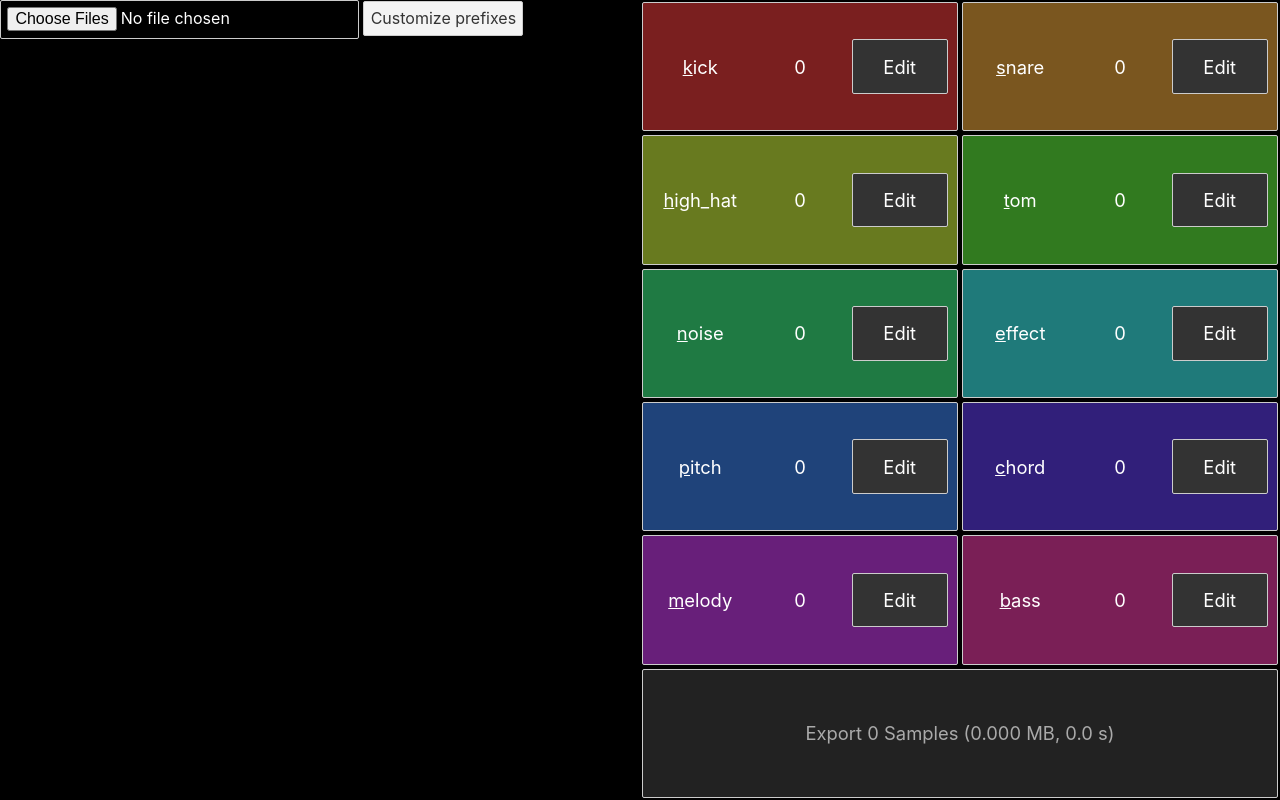
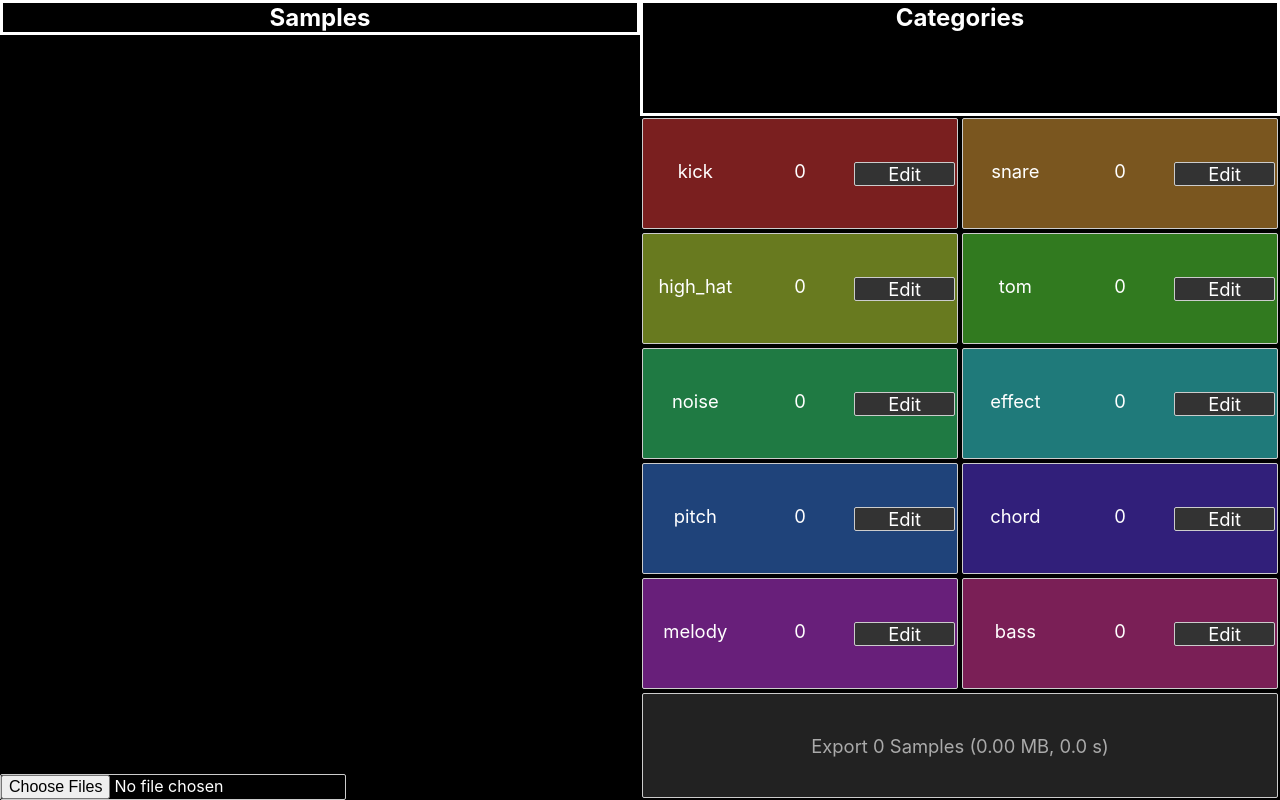
Before and after one commit to EvanBurnette/samplekiller, a Svelte app: page / in a window 1280 px wide. Built offline with nearby package versions, Linux system fonts and the light colour scheme.

Commit message:
Focus works as expected in edit mode

```diff
--- a/src/App.svelte
+++ b/src/App.svelte
@@ -1,250 +1,350 @@
 <script>
   // import { subscribe } from "svelte/internal";
   // import {onMount} from 'svelte';
-	class Bucket {
-		constructor(name, hslstring){
-			this.name = name;
-			this.samples = new Set()
-			this.shortcut = this.name.charAt(0).toUpperCase()
-			this.size = 0
-			this.duration = 0
-			this.hslstring = hslstring
+  class arraySet extends Array {
+    add(item) {
+      if (this.includes(item)) {
+        return;
+      } else {
+        this.push(item);
+        // this.sort((a, b) => a - b)
       }
     }
-	let editMode = {"active": false, "category": ""}
-	let fileInput = {'files': []}
-	let samples = []
-	let sampleReaders = []
-	let samplesSrc = []
-	let samplesAudio = []
-	let linkList = []
-	let buckets = []
+    delete(item) {
+      let index = this.indexOf(item);
+      if (index > -1) {
+        this.splice(index, 1);
+      }
+    }
+    has(item) {
+      return this.includes(item);
+    }
+  }
+  class Bucket {
+    constructor(name, hslstring) {
+      this.name = name;
+      this.samples = new arraySet();
+      this.shortcut = this.name.charAt(0).toUpperCase();
+      this.size = 0;
+      this.duration = 0;
+      this.hslstring = hslstring;
+    }
+	setname(newname) {
+		this.name = newname;
+		this.shortcut = this.name.charAt(0).toUpperCase();
+	}
+  }
+
+  let editMode = { active: false, category: "", index: 0 };
+  let editCategories = false;
+  let fileInput = { files: [] };
+  let samples = [];
+  let sampleReaders = [];
+  let samplesSrc = [];
+  let samplesAudio = [];
+  let linkList = [];
+  let buckets = [];
   let defaultBuckets = [
-	'kick',
-	'snare',
-	'high_hat',
-	'tom',
-	'noise',
+    "kick",
+    "snare",
+    "high_hat",
+    "tom",
+    "noise",
 
-	'effect',
-	'pitch',
-	'chord',
-	'melody',
-	'bass',
-]
+    "effect",
+    "pitch",
+    "chord",
+    "melody",
+    "bass",
+  ];
 
-	$: classified = buckets.reduce((accum, current) => {
-		return accum + current.samples.size
+  $: classified = buckets.reduce((accum, bucket) => {
+    return accum + bucket.samples.length;
   }, 0);
 
-	$: megabytes = (buckets.reduce((accum, bucket) => {
-		return accum + bucket.size
-	}, 0) / (1024**2)).toFixed(3);
+  $: megabytes = (
+    buckets.reduce((accum, bucket) => {
+      return accum + bucket.size;
+    }, 0) /
+    1024 ** 2
+  ).toFixed(2);
 
-	$: duration = (buckets.reduce((accum, bucket) => {
-		return accum + bucket.duration
-	}, 0) ).toFixed(1);
+  $: duration = buckets
+    .reduce((accum, bucket) => {
+      return accum + bucket.duration;
+    }, 0)
+    .toFixed(1);
 
-	buckets = defaultBuckets.map((item, index) => new Bucket(item, `background-color: hsl(${360*index/defaultBuckets.length}, 60%, 30%);`))
+    var activeSampleButtons = []
+	$: {
+    // console.log(samples)
+    activeSampleButtons = []
+    if (samples) {
+    Object.keys(samples).forEach((key, index) => {
+      let sample = samples[key]
+      if (editMode.active) {
+        if (editMode.category == sample.category) activeSampleButtons.push(index)
+      }
+      else activeSampleButtons.push(index)
+    })
+    console.log(activeSampleButtons)
+  }
+  }
+
+  buckets = defaultBuckets.map(
+    (item, index) =>
+      new Bucket(
+        item,
+        `background-color: hsl(${
+          (360 * index) / defaultBuckets.length
+        }, 60%, 30%);`
+      )
+  );
   let handleChange = async () => {
-		samples = fileInput.files
-		sampleReaders.length = samples.length
+    samples = fileInput.files;
+    sampleReaders.length = samples.length;
     Object.keys(samples).forEach((_, index) => {
-			sampleReaders[index] = new FileReader()
-			sampleReaders[index].readAsDataURL(samples[index])
-			sampleReaders[index].onload = e => {
-				samplesSrc[index] = e.target.result
-			}
-		})
-	}
+      sampleReaders[index] = new FileReader();
+      sampleReaders[index].readAsDataURL(samples[index]);
+      sampleReaders[index].onload = (e) => {
+        samplesSrc[index] = e.target.result;
+      };
+		// sampleSrc[index] = await sampleReaders.onload().target.result
+    });
+  };
   let renameAndDownload = (prefix, originalfilename, src) => {
-		let link = document.createElement('a')
-		link.download = prefix + originalfilename
-		link.href = src
-		link.click()
-	}
+    let link = document.createElement("a");
+    link.download = prefix + originalfilename;
+    link.href = src;
+    link.click();
+  };
   let exportSamples = () => {
     buckets.forEach((bucket) => {
       bucket.samples.forEach((sample) => {
-				renameAndDownload(bucket.name, samples[sample].name, samplesSrc[sample])
-			})
-		})
+        renameAndDownload(
+          bucket.name,
+          samples[sample].name,
+          samplesSrc[sample]
+        );
+      });
+    });
+  };
+
+  let position = 0;
+  let handleArrowKey = (code) => {
+    if (editMode.active){
+      if (code == "ArrowDown") {
+        if (editMode.index < activeSampleButtons.length - 1) {
+          editMode.index += 1;
+        }
       }
 
-	let position = 0
-	let handleArrowKey = (code) => {
-		// let subSet = null;
-			// if (editMode.active) {
-				// console.log('editMode.active is true')
-				// buckets.forEach((bucket) => {
-				// 	if (bucket.name == editMode.category) {
-				// 		subSet = bucket.samples
-				// 		return
-				// 	}})
-				// }
-		if (code == 'ArrowDown'){
+      if (code == "ArrowUp") {
+        if (editMode.index > 0) {
+          editMode.index -= 1;
+        }
+      }
+      linkList[activeSampleButtons[editMode.index]].focus();
+    }
+    else {
+      if (code == "ArrowDown") {
         if (position < linkList.length - 1) {
-				position += 1
-				// console.log('down pressed')
+          position += 1;
         }
-			// if (editMode.subSet.size > 0 && editMode.active) {
-			// 	while (!editMode.subSet.has(position)) {
-			// 		position += 1
-			// 		}
-			// 	}
       }
 
-		if (code == 'ArrowUp') {
-			position -= 1
-			if (position < 0){
-				position = 0
+      if (code == "ArrowUp") {
+        if (position > 0) {
+          position -= 1;
         }
       }
-		linkList[position].focus()
+      linkList[position].focus();
     }
+  };
 
   let scrubCategories = () => {
     buckets.forEach((bucket) => {
       if (samples[position].category == bucket.name) {
-					bucket.samples.delete(position)
-					bucket.size -= samples[position].size
-					bucket.duration -= samplesAudio[position].duration
-					samples[position].hslstring = ";"
-					samples[position].category = ''
+        bucket.samples.delete(position);
+        bucket.size -= samples[position].size;
+        bucket.duration -= samplesAudio[position].duration;
+        samples[position].hslstring = ";";
+        samples[position].category = "";
+		buckets = buckets
+        return;
+      }
+      return;
+    });
+  };
+
+  let handleKeydown = (key) => {
+    if (key.code == "Tab" || key.code == "Enter" || key.code == "Space") {
+      return;
+    }
+    // if (editMode.active && key.code.slice(3) != "X") {
+    //   return;
+    // }
+    key.preventDefault();
+
+    if (key.code == "ArrowDown" || key.code == "ArrowUp") {
+      handleArrowKey(key.code);
+      return;
+    }
+
+    if (key.code.slice(0, 3) == "Key") {
+      console.log(key.code.slice(3));
+      let bucketSet = false;
+      if (key.code.slice(3) == "X") {
+        scrubCategories();
+        bucketSet = true;
+        // buckets = buckets;
+        // return
+      } else {
+        buckets.forEach((bucket) => {
+          if (key.code.slice(3) == bucket.shortcut) {
+			scrubCategories();
+            // console.log(key.code + " is a shortcut")
+            bucketSet = true;
+            if (bucket.samples.has(position)) {
+              return;
+            }
+            bucket.samples.add(position);
+            bucket.size += samples[position].size;
+            bucket.duration += samplesAudio[position].duration;
+            samples[position].hslstring = bucket.hslstring || ';';
+            samples[position].category = bucket.name;
+            buckets = buckets;
+            // console.log(bucket.samples)
             return
           }
-				return
-			})
-	}
-
-	let handleKeydown = (key) => {
-		if (key.code == 'Tab' || key.code == 'Enter' || key.code == "Space"){
-			return
-		}
-		if (editMode.active && key.code.slice(3) != 'X'){return}
-		key.preventDefault()
-
-		if (key.code == "ArrowDown" || key.code == "ArrowUp"){
-		handleArrowKey(key.code)
-		return
-		}
-
-		if (key.code.slice(0,3) == 'Key'){
-			console.log(key.code.slice(3))
-			let bucketSet = false
-			if (key.code.slice(3) == 'X'){
-				scrubCategories()
-				bucketSet = true
-				buckets = buckets
-				// return
-			}
-			else {
-				buckets.forEach((bucket) => {
-				if (key.code.slice(3) == bucket.shortcut){
-				scrubCategories()
-				// console.log(key.code + " is a shortcut")
-				bucketSet = true
-				if (bucket.samples.has(position)){return}
-				bucket.samples.add(position)
-				bucket.size += samples[position].size
-				bucket.duration += samplesAudio[position].duration
-				samples[position].hslstring = bucket.hslstring
-				samples[position].category = bucket.name
-				buckets = buckets
-				// console.log(bucket.samples)
-				// return
-			}
-		})
+		  buckets = buckets;
+        });
       }
       if (bucketSet) {
-			setTimeout(()=>{handleArrowKey("ArrowDown")}, 1)
+        setTimeout(() => {
+          if (editMode.active) {
+            if (editMode.index >= activeSampleButtons.length) {
+              editMode.index -= 1
+            }
+            linkList[activeSampleButtons[editMode.index]].focus();
+          }
+          else handleArrowKey("ArrowDown");
+        }, 1);
+
+        bucketSet = false;
       }
     }
-}
+  };
+</script>
 
-</script>
 <!-- svelte-ignore a11y-media-has-caption -->
 <!-- <audio src={audioSrc} controls></audio> -->
 <svelte:head>
   <style>
-		body{
+    body {
       background: black;
       padding: 0;
       margin: 0;
       color: white;
+      box-sizing: border-box;
+    }
+    body::-webkit-scrollbar {
+      display: none;
+    }
+    body * {
+      padding: 0;
+      margin: 0;
     }
   </style>
 </svelte:head>
 
 <main
-on:keydown={(key) => {handleKeydown(key)}}
+  on:keydown={
+  (key) => {
+	if (!editCategories){
+    	handleKeydown(key);
+	}
+  }}
 >
   <div id="setup">
-<input multiple accept="audio/*" type="file" id="fileInput" width="200px"
+    <input
+      multiple
+      accept="audio/*"
+      type="file"
+      id="fileInput"
+
       on:change={handleChange}
-bind:this={fileInput}>
-<button id='customize'>Customize prefixes</button></div>
+      bind:this={fileInput}
+    />
+  </div>
   <ul class="samples">
     {#if editMode.active}
+      <h2>Edit {editMode.category} samples</h2>
       <p>Press x to remove selected sample from {editMode.category} category</p>
+	  {:else}
+	  <h2>Samples</h2>
     {/if}
     {#each samples as sample, index}
       {#if editMode.active}
         {#if sample.category == editMode.category}
-			<button bind:this={linkList[index]} style={samples[index].hslstring}
+          <button
+		  	class="sampleButton"
+            bind:this={linkList[index]}
+            style={samples[index].hslstring}
             on:focus={() => {
-			position = index
-			linkList[index].click()
-		}
-			}
-			on:blur={() => { //when button loses focus
-				samplesAudio[index].pause()
-				samplesAudio[index].currentTime = 0
-				}
-			}
+              position = index;
+              editMode.index = activeSampleButtons.indexOf(position)
+              if (editMode.index < 0) editMode.index = 0
+              linkList[index].click();
+            }}
+            on:blur={() => {
+              //when button loses focus
+              samplesAudio[index].pause();
+              samplesAudio[index].currentTime = 0;
+            }}
             on:click={() => {
-				if (samplesAudio[index].paused){
-					samplesAudio[index].currentTime = 0
-					samplesAudio[index].play()
-					return
-				}
-				else {
-					samplesAudio[index].pause()
-					samplesAudio[index].currentTime = 0
+              if (samplesAudio[index].paused) {
+                samplesAudio[index].currentTime = 0;
+                samplesAudio[index].play();
+                return;
+              } else {
+                samplesAudio[index].pause();
+                samplesAudio[index].currentTime = 0;
               }
             }}
             ><div>
               <p>{sample.category ? sample.category : ""}{sample.name}</p>
               <!-- <p>size:{sample.size}</p> -->
               <!-- svelte-ignore a11y-media-has-caption -->
-				{#if Math.abs(index - position) < 20}
+              <!-- {#if Math.abs(index - position) < 20} -->
               <!--Added this feature to allow loading of more than 200+ samples-->
-					<audio src={samplesSrc[index]} bind:this={samplesAudio[index]}></audio>
-				{/if}
+              <audio src={samplesSrc[index]} bind:this={samplesAudio[index]} />
+              <!-- {/if} -->
             </div>
           </button>
         {/if}
       {:else}
-	<button bind:this={linkList[index]} style={samples[index].hslstring}
+	  <button
+	  	class="sampleButton"
+          bind:this={linkList[index]}
+          style={samples[index].hslstring}
           on:focus={() => {
-	position = index
-	linkList[index].click()
-}
-	}
-	on:blur={() => { //when button loses focus
-		samplesAudio[index].pause()
-		samplesAudio[index].currentTime = 0
-		}
-	}
+            position = index;
+            linkList[index].click();
+          }}
+          on:blur={() => {
+            //when button loses focus
+            samplesAudio[index].pause();
+            samplesAudio[index].currentTime = 0;
+          }}
           on:click={() => {
-		if (samplesAudio[index].paused){
-			samplesAudio[index].currentTime = 0
-			samplesAudio[index].play()
-			return
-		}
-		else {
-			samplesAudio[index].pause()
-			samplesAudio[index].currentTime = 0
+            if (samplesAudio[index].paused) {
+              samplesAudio[index].currentTime = 0;
+              samplesAudio[index].play();
+              return;
+            } else {
+              samplesAudio[index].pause();
+              samplesAudio[index].currentTime = 0;
             }
           }}
           ><div>
@@ -253,106 +353,143 @@ bind:this={fileInput}>
             <!-- svelte-ignore a11y-media-has-caption -->
             {#if Math.abs(index - position) < 10}
               <!--Added this feature to allow loading of more than 200+ samples-->
-			<audio src={samplesSrc[index]} bind:this={samplesAudio[index]}></audio>
+              <audio src={samplesSrc[index]} bind:this={samplesAudio[index]} />
             {/if}
           </div>
         </button>
       {/if}
     {/each}
-
+	<br>
   </ul>
   <ul class="buckets">
+    <h2 id="customize">
+      Categories
+	  <br>
+      <!-- <button id="customize_categories" on:click={() => editCategories = !editCategories}>{editCategories ? 'Exit Category Edit Mode' : 'Edit Categories'}</button> -->
+    </h2>
     {#each buckets as bucket, index}
-	<button class="bucket"
-	style={bucket.hslstring}
-	><li><p>
-		{#if editMode.active && editMode.category == bucket.name}
+      <button class="bucket" style={bucket.hslstring}>
+		<li>
+          <p contenteditable='true'
+		  bind:innerHTML={defaultBuckets[index]}
+		  on:focus={() => editCategories = true}
+		  on:blur={() => {
+			bucket.setname(defaultBuckets[index])
+			buckets = buckets
+			editCategories = false
+			}}>
+            <!-- {#if editMode.active && editMode.category == bucket.name}
 		<div class="prefixEdit">
 			<label for="prefixEditInput"></label>
 			<input id="prefixEditInput" class="categoryNameInput" type="text" value={bucket.name}>
 		</div>
-		{/if}
-		<u>{bucket.name[0]}</u>{bucket.name.slice(1)}</p><p>{bucket.samples.size}</p>
-		<button class='edit' on:click={() => {
-			if (editMode.category == bucket.name || editMode.category == ''){
-				editMode.active = !editMode.active
+		{/if} -->
+            <u>{bucket.name[0]}</u>{bucket.name.slice(1)}
+          </p>
+          <p>{bucket.samples.length}</p>
+          <button
+            class="edit"
+            on:click={() => {
+              editMode.index = 0
+              if (editMode.category == bucket.name || editMode.category == "") {
+                editMode.active = !editMode.active;
+              } else if (
+                editMode.category != bucket.name &&
+                editMode.active == false
+              ) {
+                editMode.active = true;
               }
-			else if (editMode.category != bucket.name && editMode.active == false){
-				editMode.active = true
-			}
-			editMode.category = bucket.name
-			editMode.subSet = bucket.samples
-		}}>Edit</button></li>
+              editMode.category = bucket.name;
+			  activeSampleButtons = document.getElementsByClassName('sampleButton')
+			//   console.log(Object.keys(activeSampleButtons.length))
+              // editMode.subSet = bucket.samples
+            }}>Edit</button>
+        </li>
       </button>
     {/each}
-	<button id='export' on:click={exportSamples}><p>Export {classified} Samples ({megabytes} MB, {duration} s)</p></button>
+    <button id="export" on:click={exportSamples}
+      ><p>Export {classified} Samples ({megabytes} MB, {duration} s)</p></button
+    >
     <!-- <button id="rename">Rename Categories</button> -->
   </ul>
 </main>
 
 <style>
-	.prefixEdit {
+  /* .prefixEdit {
     position: relative;
     top: 100%;
     width: 20px;
     right: 50%;
     z-index: 300;
   }
-	.prefixEdit:hover{
+  .prefixEdit:hover {
     cursor: text;
   }
   #prefixEditInput {
     color: white;
     background: black;
-	}
+  } */
   .edit {
     background: #333;
   }
   #export {
     grid-column: 1/3;
     background: #222;
-		color: #AAA;
+    color: #aaa;
   }
   #export:hover {
     background: #333;
   }
   #export:active {
-		background: #DDD;
+    background: #ddd;
     color: #222;
   }
 
-	button:hover, #fileInput:hover {
+  button:hover,
+  #fileInput:hover {
     cursor: pointer;
   }
   #setup {
     position: fixed;
     z-index: 200;
     background: black;
+    bottom: 0;
   }
   #customize {
-		left: 40%;
+    grid-column: 1/3;
   }
+  h2 {
+    padding: 0;
+    margin: 0;
+    text-align: center;
+    border: solid white;
+  }
+  /* #customize_categories {
+    background: #222;
+    color: #aaa;
+  } */
   main {
     display: grid;
     grid-template-columns: auto auto;
   }
   .samples {
     position: absolute;
-		top: 50px;
+    /* top: 50px; */
     /* overflow-x: hidden; */
     /* overflow-y: scroll; */
     display: flex;
     flex-direction: column;
     list-style: none;
-		width: 40vw;
+    width: 50vw;
   }
   .samples button {
     background: #333;
     color: white;
+    padding: 1rem;
+    margin: .1rem;
   }
   .samples button:focus,
-	.buckets button:focus
-	{
+  .buckets button:focus {
     background: lightgray;
     color: black;
     box-shadow: 0 0 0 5px white;
```
Also changed, not shown: src/Browser.svelte (added). Lines whose indentation alone changed are shown as unchanged.
